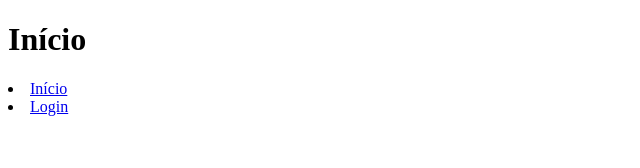
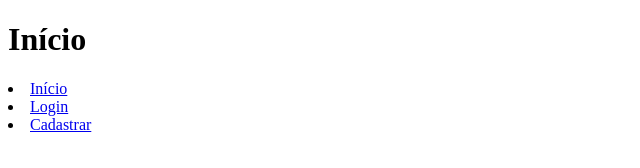
Before and after one commit to troninho69/myapp, a website: page public/index.html in a window 1280 px wide. Shown: the full height of the page, 0-640 px from the left. Drawn offline with Linux system fonts and the light colour scheme.

Commit message:
agr sim pagina cadastro

```diff
--- a/public/index.html
+++ b/public/index.html
@@ -13,6 +13,7 @@
     <nav>
         <li><a href="/">Início</a></li>
         <li><a href="/login">Login</a></li>
+        <li><a href="/cadastrar">Cadastrar</a></li>
     </nav>
 </body>
 
```
Also changed, not shown: public/login/index.html (+1 -0 lines).
